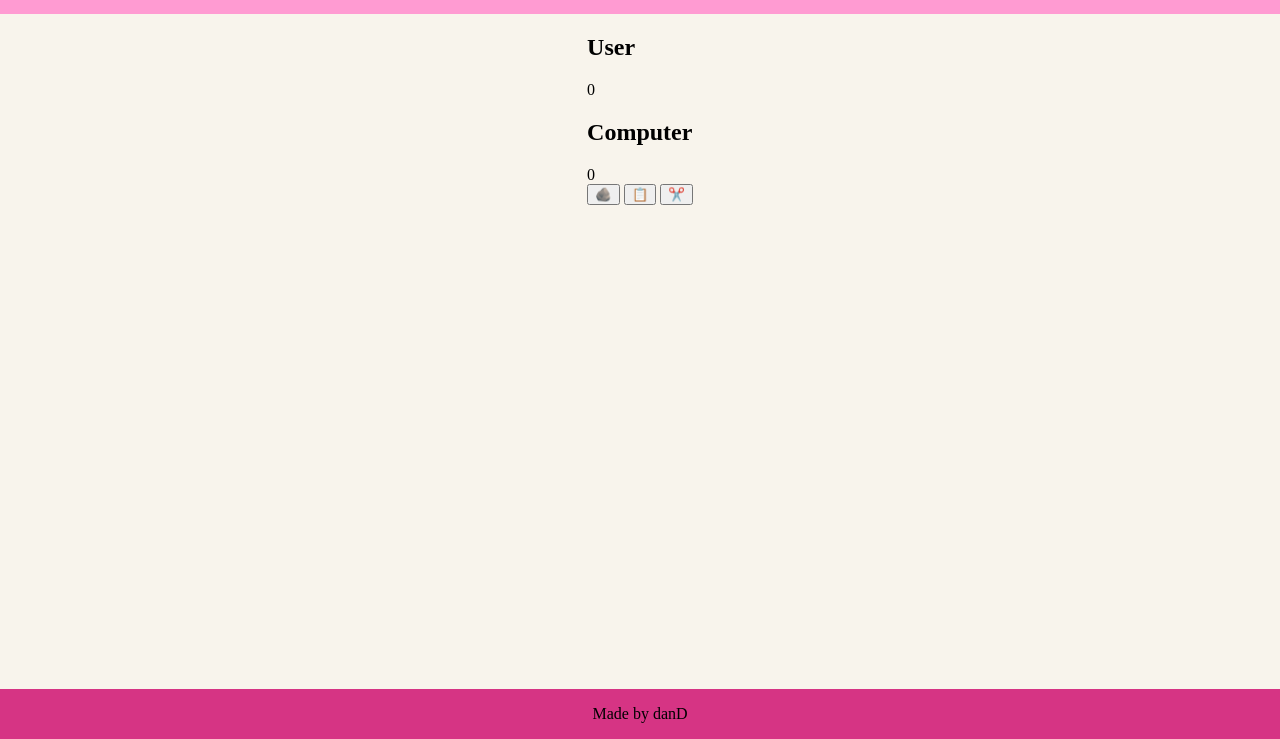
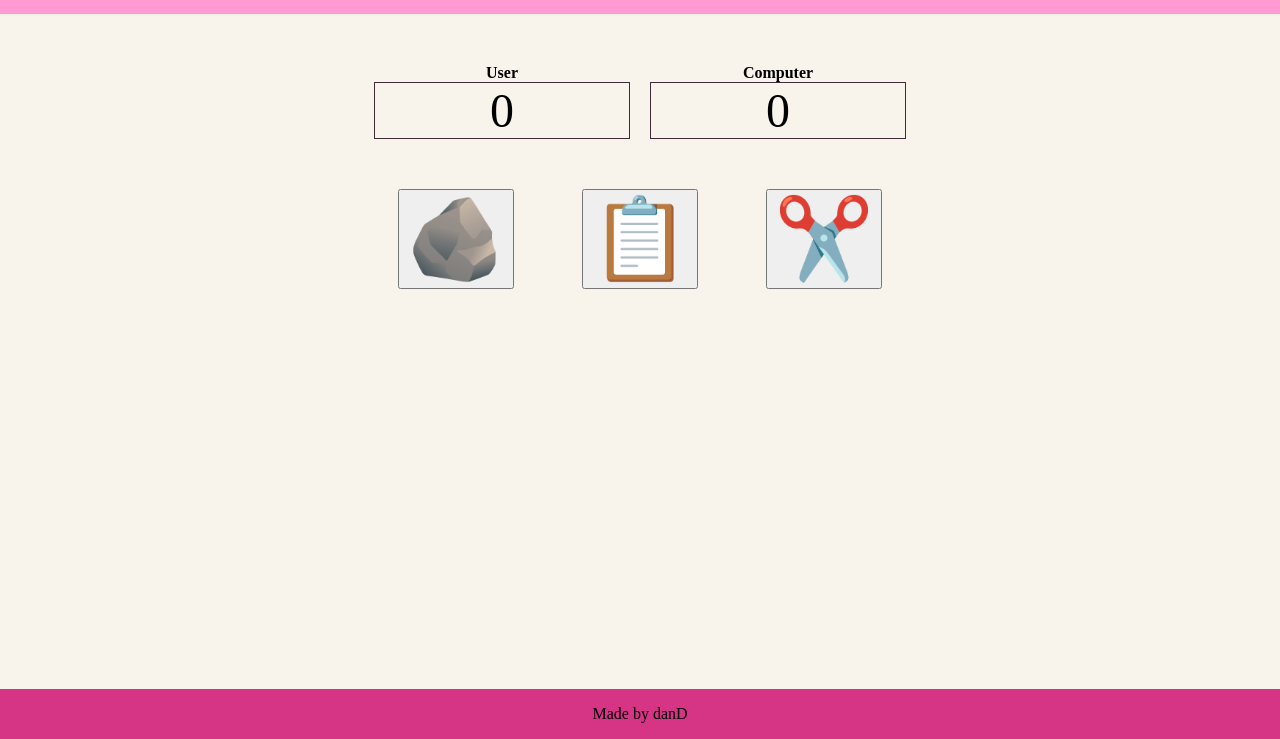
Before and after one commit to dZyad/rock-paper-scissors, a plain HTML site: page index.html in a window 1280 px wide. Shown: the part 61-800 px from the top of the page. Drawn offline with Linux system fonts and the light colour scheme.

```diff
--- a/index.html
+++ b/index.html
@@ -13,20 +13,20 @@
     </header>
     <main>
         <div class="score">
-            <div class="user">
+            <div class="scorecard">
                 <h2>User</h2>
                 <div class="scoreboard" id="user-score">0</div>
             </div>
-            <div class="computer">
+            <div class="scorecard">
                 <h2>Computer</h2>
                 <div class="scoreboard" id="computer-score">0</div>
             </div>
-            <div class="last-round"></div>
-            <div class="options">
-                <button id="rock">🪨</button>
-                <button id="paper">📋</button>
-                <button id="scissors">✂️</button>
-            </div>
+        </div>
+        <div class="last-round"></div>
+        <div class="options">
+            <button id="rock">🪨</button>
+            <button id="paper">📋</button>
+            <button id="scissors">✂️</button>
         </div>
     </main>
     <footer class="footer"><p>Made by danD</p></footer>
--- a/styles.css
+++ b/styles.css
@@ -34,3 +34,33 @@
 main {
     flex: 1 0 auto;
 }
+
+.score {
+    display: flex;
+}
+
+.scorecard {
+    margin: 50px 10px;
+    width: 20vw;
+    text-align: center;
+}
+
+h2{
+    margin: 0;
+    font-size: 1rem;
+}
+
+.scoreboard{
+    text-align: center;
+    font-size: 3rem;
+    border: var(--retro-black-color) solid 1px;
+}
+
+.options {
+    display: flex;
+    justify-content: space-around;
+}
+
+.options button {
+    font-size: 5rem;
+}
```
